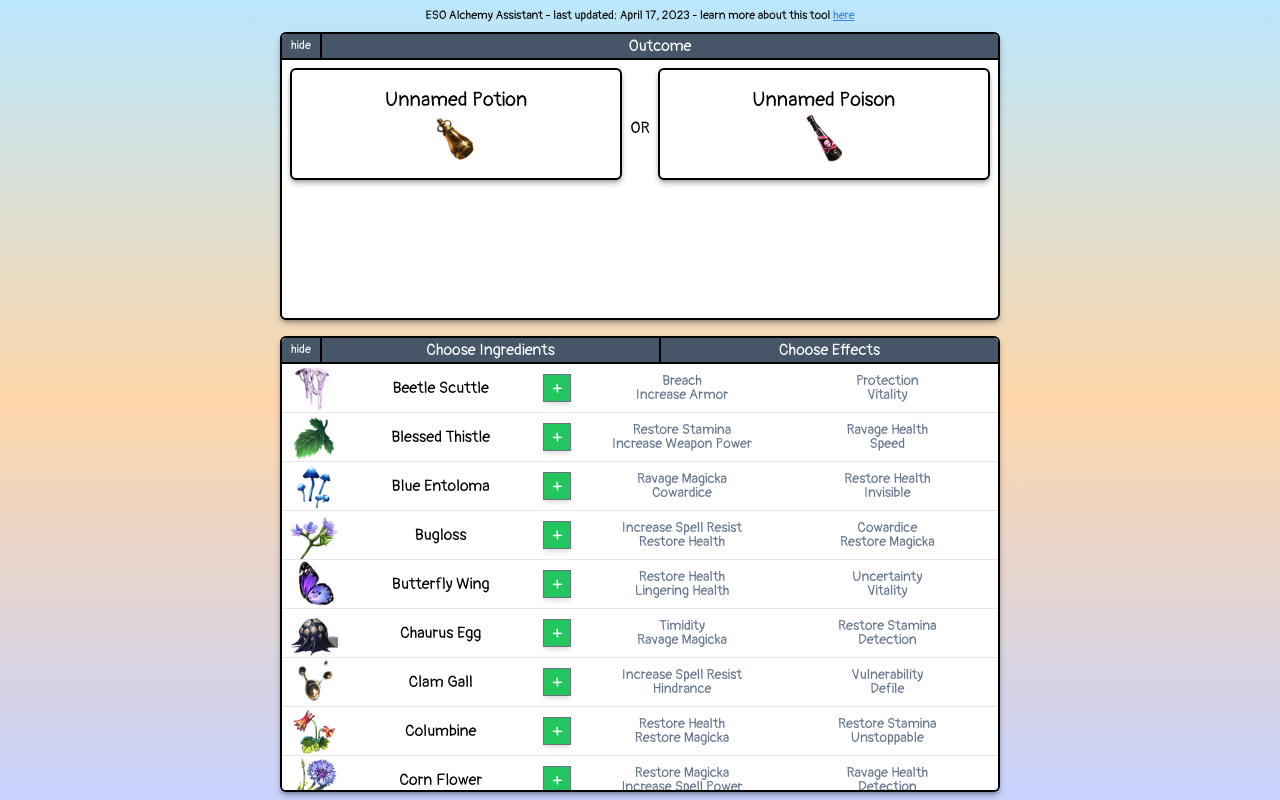
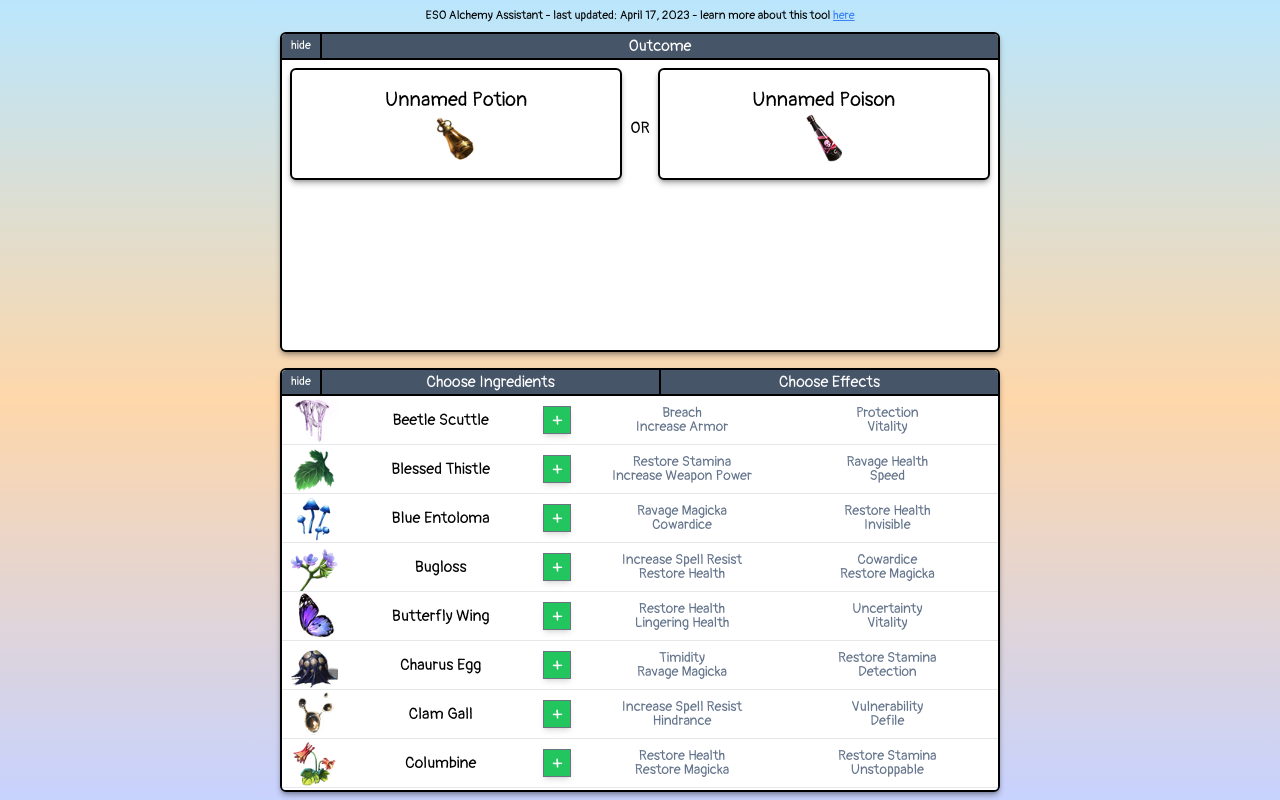
Before and after one commit to encodexed/alakaslam, a Next.js app: page /eso/alchemy_assistant in a window 1280 px wide. Built offline with nearby package versions, Linux system fonts and the light colour scheme.

Commit message:
Minor semantic CSS change

```diff
--- a/src/components/UI/SectionCard.js
+++ b/src/components/UI/SectionCard.js
@@ -12,9 +12,9 @@ export default function SectionCard(props) {
 		})
 	}
 
-	let height = 'min-h-72';
+	let height = 'min-h-[320px]';
 	if (!isSectionShown) {
-		height = 'min-h-7 max-h-7';
+		height = 'min-h-[28px] max-h-7';
 	}
 
    const showStyle = isSectionShown ? 'overflow-scroll' : 'overflow-hidden';
--- a/tailwind.config.js
+++ b/tailwind.config.js
@@ -20,8 +20,6 @@ module.exports = {
 			...defaultTheme.screens,
 		},
 		minHeight: {
-			72: "288px",
-			7: "28px",
 			780: "780px"
 		},
 	},
```
